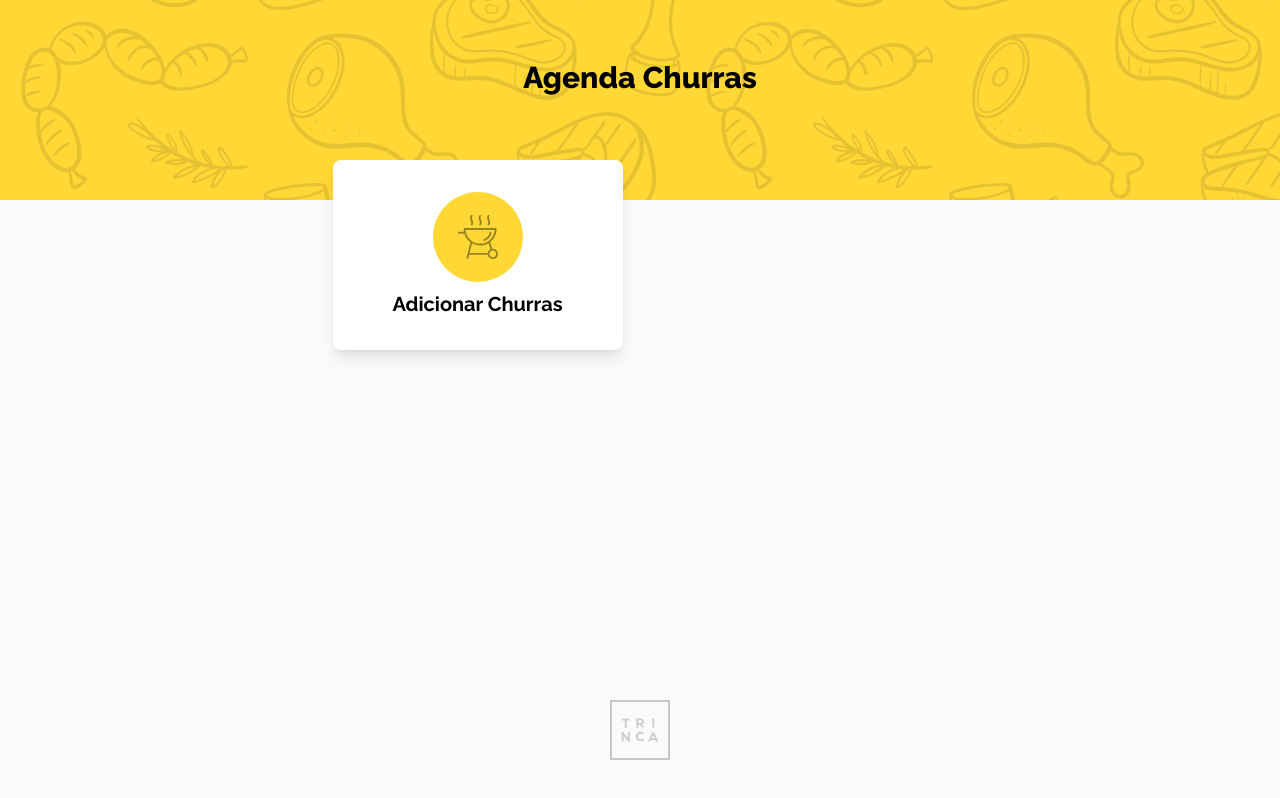
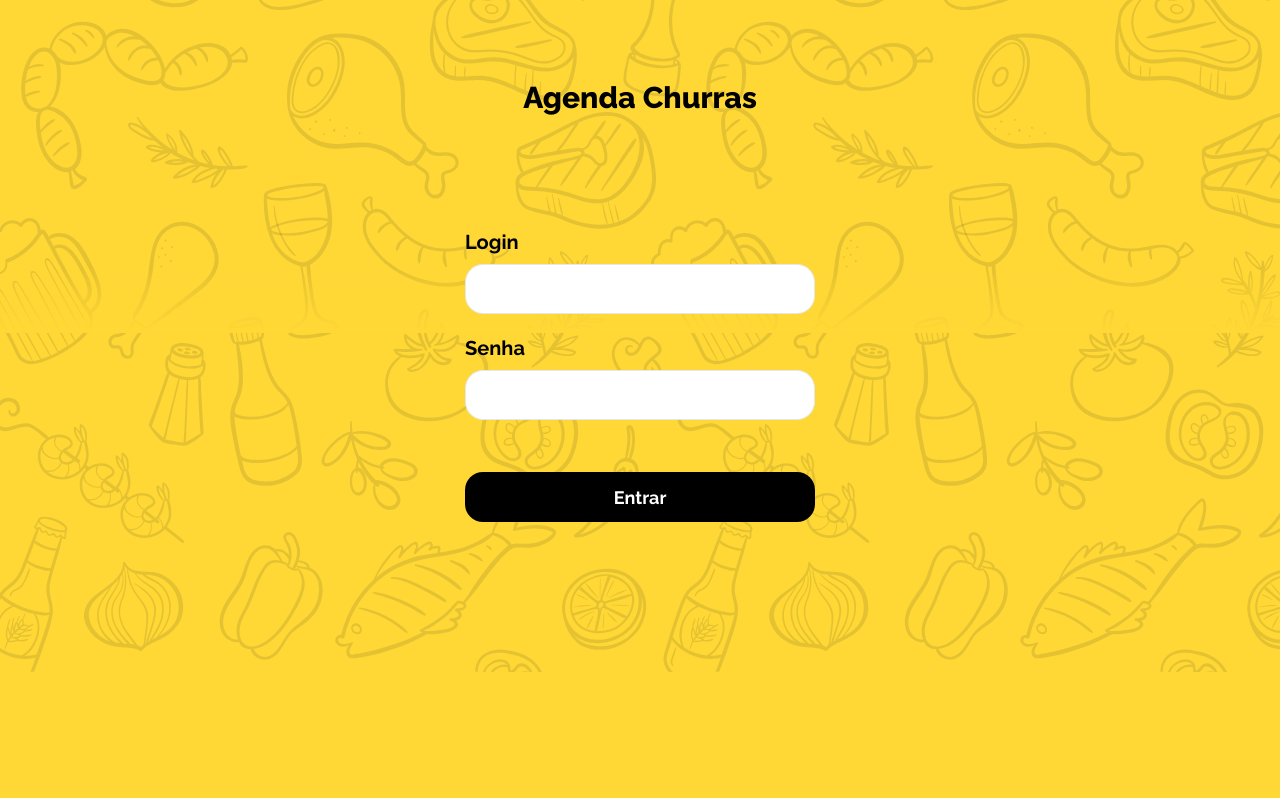
Before and after one commit to EdisonCristovao/churras-trinca, a Next.js app: page / in a window 1280 px wide. Built offline with nearby package versions, Linux system fonts and the light colour scheme; no server answers.

Commit message:
login ok

```diff
--- a/package.json
+++ b/package.json
@@ -11,9 +11,11 @@
   "dependencies": {
     "lodash": "^4.17.21",
     "next": "14.0.3",
+    "next-auth": "^4.24.5",
     "react": "^18",
     "react-dom": "^18",
     "react-hook-form": "^7.48.2",
+    "react-input-mask": "^2.0.4",
     "react-toastify": "^9.1.3",
     "yup": "^1.3.2"
   },
--- a/src/app/churras/[id]/page.tsx
+++ b/src/app/(admin)/churras/[id]/page.tsx
@@ -43,6 +43,7 @@ export default function Page({ params }: { params: { id: number } }) {
 
   const handleIsPaidClick = (person: Person, index: number) => {
     person.isPaid = !person.isPaid;
+    console.log(person, index);
     PersonService.update(params.id, index, person);
     loadData();
   };
--- a/src/app/page.tsx
+++ b/src/app/(admin)/churras/page.tsx
@@ -9,7 +9,7 @@ import { Churras } from "@/types/churras";
 import ChurrasService from "@/service/churras";
 import EventCard from "@/components/ChurrasCard";
 
-export default function Home() {
+export default function Churras() {
   const [churrasList, setChurrasList] = useState<any>(null);
   const router = useRouter();
 
--- /dev/null
+++ b/src/app/(admin)/layout.tsx
@@ -0,0 +1,40 @@
+import { Metadata } from "next";
+import { Raleway } from "next/font/google";
+import Image from "next/image";
+import { getServerSession } from "next-auth";
+import { authOptions } from "../api/auth/[...nextauth]/route";
+import { redirect } from "next/navigation";
+
+const raleway = Raleway({ subsets: ["latin"] });
+
+export const metadata: Metadata = {
+  title: "Create Next App",
+  description: "Generated by create next app",
+};
+export default async function PrivateLayout({
+  children,
+}: {
+  children: React.ReactNode;
+}) {
+  const session = await getServerSession(authOptions);
+
+  if (!session) {
+    redirect("/");
+  }
+
+  return (
+    <html lang="en">
+      <body className={`${raleway.className}`}>
+        {children}
+
+        <Image
+          className="absolute bottom-10 left-0 right-0 mx-auto  "
+          src="/trinca-logo.svg"
+          alt="trinca Logo"
+          width={60}
+          height={60}
+        />
+      </body>
+    </html>
+  );
+}
--- /dev/null
+++ b/src/app/(login)/layout.tsx
@@ -0,0 +1,18 @@
+import { getServerSession } from "next-auth";
+import { ReactNode } from "react";
+import { authOptions } from "../api/auth/[...nextauth]/route";
+import { redirect } from "next/navigation";
+
+interface PrivateLayoutProps {
+  children: ReactNode;
+}
+
+export default async function PrivateLayout({ children }: PrivateLayoutProps) {
+  const session = await getServerSession(authOptions);
+
+  if (session) {
+    redirect("/churras");
+  }
+
+  return <>{children}</>;
+}
--- a/src/app/login/page.tsx
+++ b/src/app/(login)/page.tsx
@@ -1,19 +1,30 @@
 "use client";
+import { useRouter } from "next/navigation";
+import { useForm } from "react-hook-form";
+import { signIn } from "next-auth/react";
+import Image from "next/image";
 
 import Input from "@/components/base/Input";
-import { useRouter } from "next/navigation";
-import Image from "next/image";
 import Title from "@/components/base/Title";
 import Button from "@/components/base/Button";
-import { useForm } from "react-hook-form";
 
 export default function Login() {
   const router = useRouter();
   const { control, handleSubmit } = useForm();
 
-  const submitForm = (data: any) => {
-    console.log(data);
-    router.push("/");
+  const submitForm = async (data: any) => {
+    const response = await signIn("credentials", {
+      login: data.login,
+      password: data.password,
+      redirect: false,
+    });
+
+    if (response?.error) {
+      console.warn("Usuário ou senha incorretos");
+      return;
+    }
+
+    router.replace("/churras");
   };
 
   return (
@@ -37,9 +48,7 @@ export default function Login() {
           <div className="flex flex-col">
             <Input name="login" label="Login" control={control} />
             <Input name="password" label="Senha" control={control} />
-            <Button className=" mt-8" onClick={submitForm}>
-              Entrar
-            </Button>
+            <Button className=" mt-8">Entrar</Button>
           </div>
         </form>
       </main>
--- /dev/null
+++ b/src/app/api/auth/[...nextauth]/route.ts
@@ -0,0 +1,27 @@
+import NextAuth, { NextAuthOptions, User } from "next-auth";
+import CredentialsProvider from "next-auth/providers/credentials";
+
+const authOptions: NextAuthOptions = {
+  providers: [
+    CredentialsProvider({
+      name: "credentials",
+      credentials: {
+        login: { label: "login", type: "text" },
+        password: { label: "password", type: "text" },
+      },
+
+      async authorize(credentials, req) {
+        if (credentials?.login === "Edison")
+          return new Promise((resolve) => resolve(credentials as any));
+
+        return null;
+      },
+    }),
+  ],
+  pages: {
+    signIn: "/login",
+  },
+};
+const handler = NextAuth(authOptions);
+
+export { handler as GET, handler as POST, authOptions };
--- a/src/app/layout.tsx
+++ b/src/app/layout.tsx
@@ -1,7 +1,7 @@
 import { Metadata } from "next";
 import { Raleway } from "next/font/google";
 import "../styles/globals.css";
-import Image from "next/image";
+import NextAuthProvider from "@/providers/nextAuthProvider";
 
 const raleway = Raleway({ subsets: ["latin"] });
 
@@ -17,15 +17,7 @@ export default function RootLayout({
   return (
     <html lang="en">
       <body className={`${raleway.className}`}>
-        {children}
-
-        <Image
-          className="absolute bottom-10 left-0 right-0 mx-auto  "
-          src="/trinca-logo.svg"
-          alt="trinca Logo"
-          width={60}
-          height={60}
-        />
+        <NextAuthProvider>{children}</NextAuthProvider>
       </body>
     </html>
   );
--- a/src/components/base/Button/index.tsx
+++ b/src/components/base/Button/index.tsx
@@ -1,5 +1,3 @@
-import SubTitle from "../SubTitle";
-
 type ButtonProps = {
   children: string;
   onClick?: (e: any) => void;
--- /dev/null
+++ b/src/providers/nextAuthProvider.tsx
@@ -0,0 +1,12 @@
+"use client";
+
+import { ReactNode } from "react";
+import { SessionProvider } from "next-auth/react";
+
+interface NextAuthProviderProps {
+  children: ReactNode;
+}
+
+export default function NextAuthProvider({ children }: NextAuthProviderProps) {
+  return <SessionProvider>{children}</SessionProvider>;
+}
--- a/src/service/person.ts
+++ b/src/service/person.ts
@@ -34,7 +34,7 @@ class PersonService {
 
     const people = churras.people.map((person: any, index: number) => {
       if (index == id) return { ...data };
-      return { ...churras };
+      return { ...person };
     });
 
     churras.people = people as Person[];
```
Also changed, not shown: 2 other files (tests, documents, lock files or other folders).
